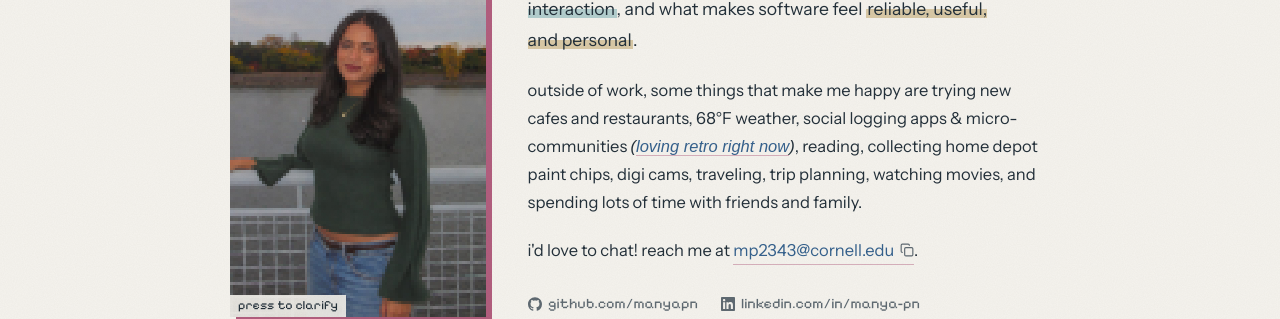
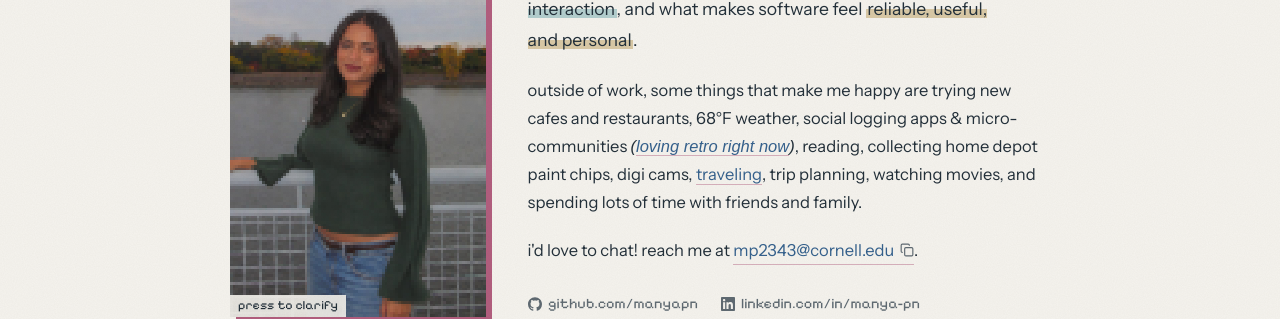
Before and after one commit to manyapn/manyapn-site-v3, a Next.js app: page / in a window 1280 px wide. Shown: the part 480-799 px from the top of the page. Built offline with nearby package versions, Linux system fonts and the light colour scheme; a web font is replaced by a local one.

Commit message:
link traveling on the homepage to /fun

```diff
--- a/src/app/page.tsx
+++ b/src/app/page.tsx
@@ -1,3 +1,4 @@
+import Link from "next/link";
 import EmailLink from "@/components/EmailLink";
 import Portrait from "@/components/Portrait";
 import Page from "@/components/Page";
@@ -35,7 +36,7 @@ export default function Home() {
           <em>
             (<a href="https://retro.app/" target="_blank" rel="noopener noreferrer">loving retro right now</a>)
           </em>
-          , reading, collecting home depot paint chips, digi cams, traveling, trip planning,
+          , reading, collecting home depot paint chips, digi cams, <Link href="/fun">traveling</Link>, trip planning,
           watching movies, and spending lots of time with friends and family.
         </p>
 
```
